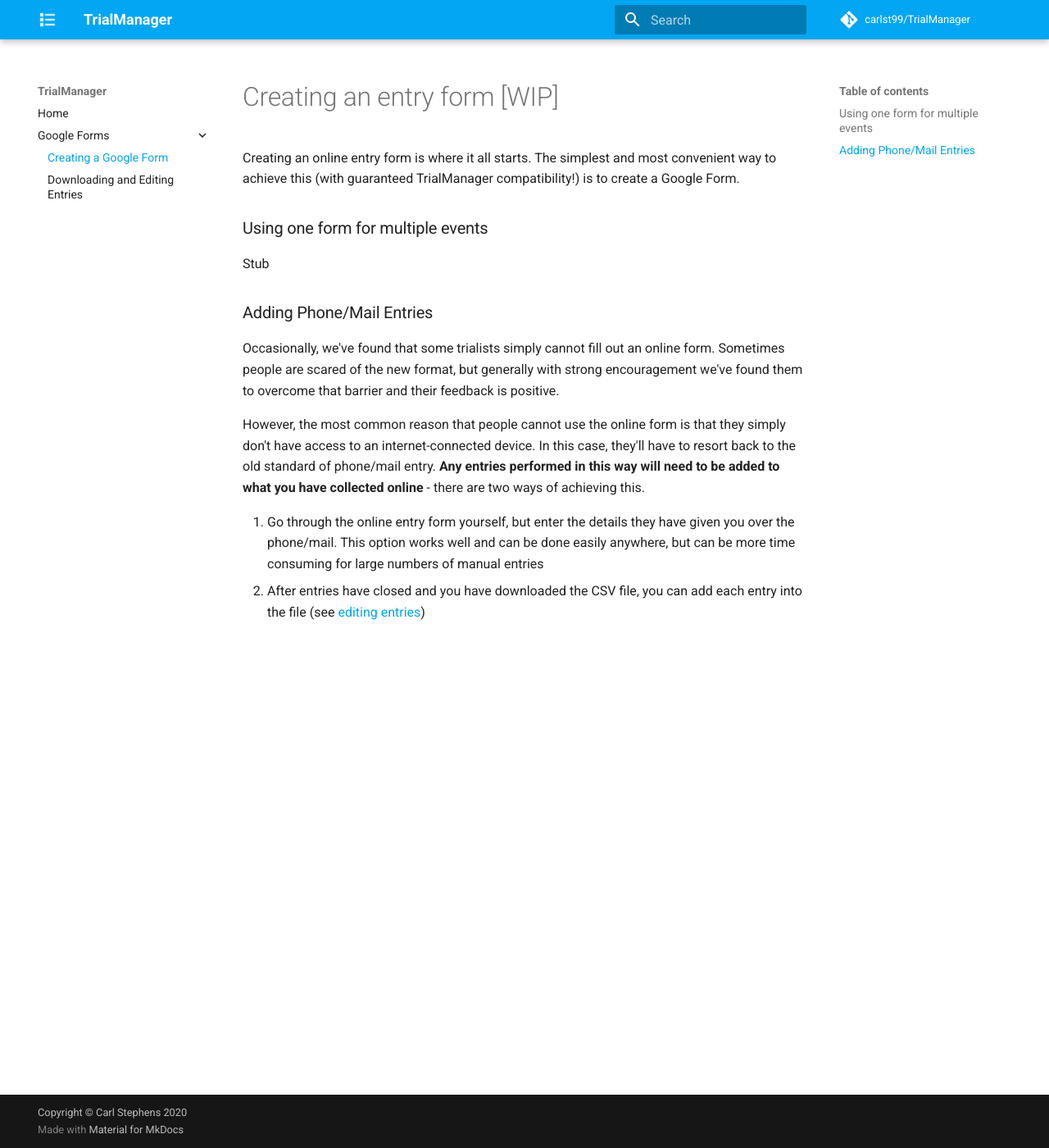
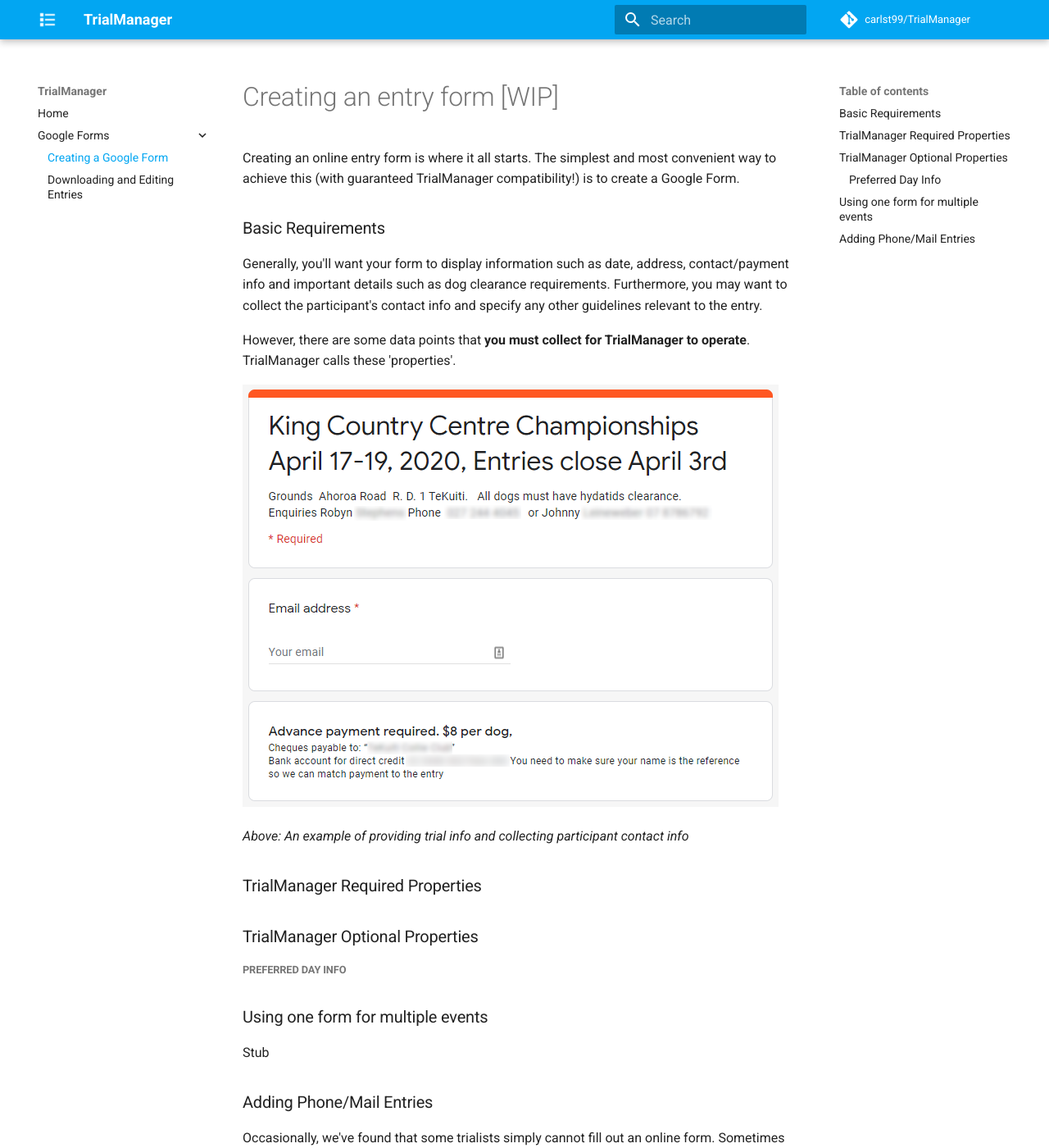
Before and after one commit to carlst99/TrialManager, an MkDocs documentation site: the page built from docs/google-forms/create-google-form.md, in a window 1280 px wide and 1400 px high. Shown: the whole window at 82% size. Built offline with MkDocs 1.6.1 and Material for MkDocs 9.7.7, drawn with Linux system fonts in a browser that asks for light colours; comment, search, counter and statistics services are not loaded.

Commit message:
Update forms img folder, add basic requirements section to create-google-form.md

```diff
--- a/docs/google-forms/create-google-form.md
+++ b/docs/google-forms/create-google-form.md
@@ -1,6 +1,22 @@
 # Creating an entry form [WIP]
 
 Creating an online entry form is where it all starts. The simplest and most convenient way to achieve this (with guaranteed TrialManager compatibility!) is to create a Google Form.
+
+### Basic Requirements
+
+Generally, you'll want your form to display information such as date, address, contact/payment info and important details such as dog clearance requirements. Furthermore, you may want to collect the participant's contact info and specify any other guidelines relevant to the entry.
+
+However, there are some data points that **you must collect for TrialManager to operate**. TrialManager calls these 'properties'.
+
+![Displaying basic info](../img/google-forms/basic-info.png)
+
+*Above: An example of providing trial info and collecting participant contact info*
+
+### TrialManager Required Properties
+
+### TrialManager Optional Properties
+
+##### Preferred Day Info
 
 ### Using one form for multiple events
 
```
Also changed, not shown: docs/google-forms/download-edit-entries.md (+3 -3 lines), docs/img/google-forms/basic-info.png (added), docs/img/google-forms/download-from-sheets.gif (renamed from docs/img/create-google-form/download-from-sheets.gif), docs/img/google-forms/download-process.gif (renamed from docs/img/create-google-form/download-process.gif), docs/img/google-forms/export-to-sheets.gif (renamed from docs/img/create-google-form/export-to-sheets.gif).
